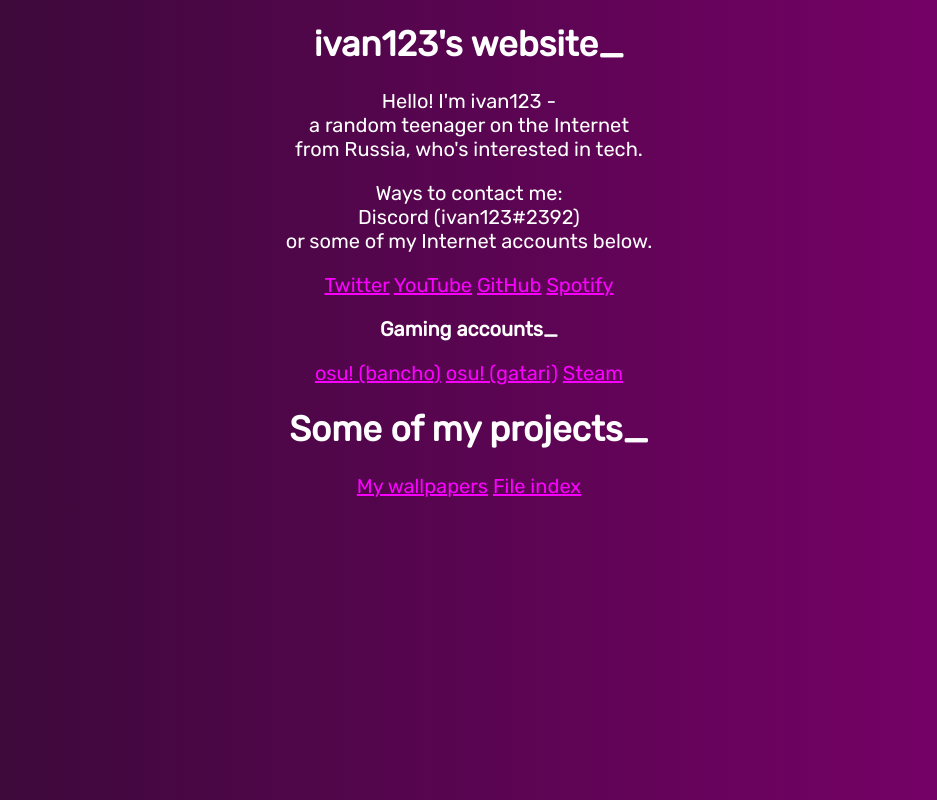
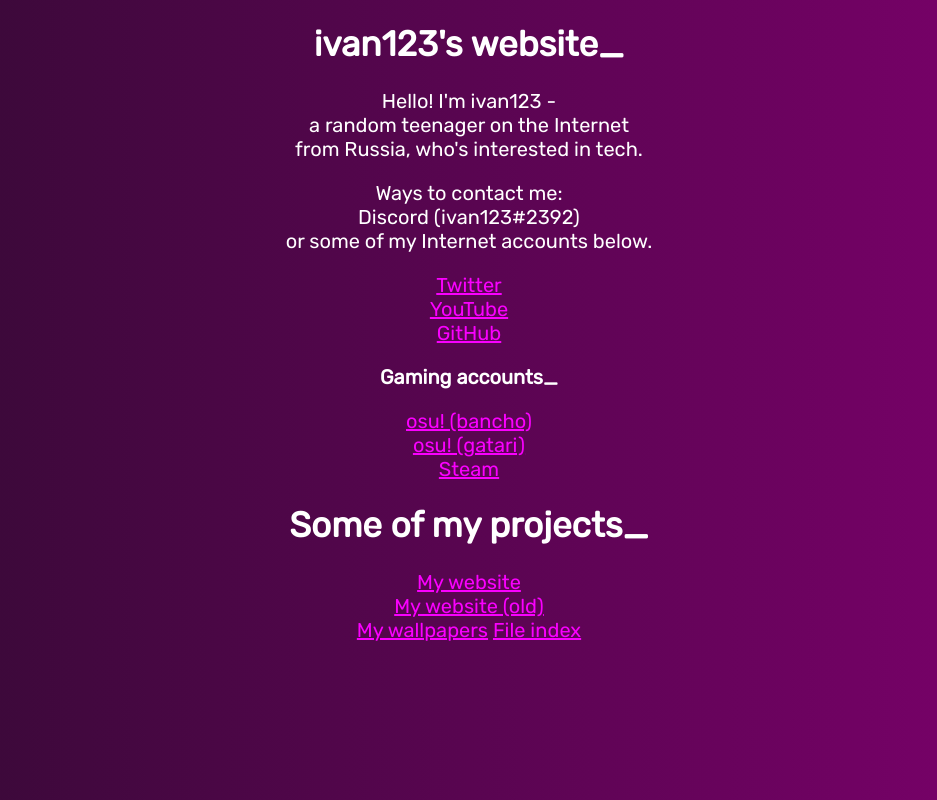
Before and after one commit to Shea7TDM/ivan123s-website-2.0, a plain HTML site: page index.html in a window 1280 px wide. Shown: the whole page, without its empty margins (171-1108 px from the left). Drawn offline with Linux system fonts and the light colour scheme.

Commit message:
some changes

```diff
--- a/index.html
+++ b/index.html
@@ -12,15 +12,16 @@
 		<h1>ivan123's website_</h1>
 		<p>Hello! I'm ivan123 - <br>a random teenager on the Internet <br>from Russia, who's interested in tech.</p>
         <p>Ways to contact me:<br> Discord (ivan123#2392)<br> or some of my Internet accounts below.</p>
-        <a href="https://twitter.com/ivan123ru">Twitter</a>
-        <a href="https://www.youtube.com/channel/UCjEU7UGrIFQkv_cdVL3pgZw">YouTube</a>
+        <a href="https://twitter.com/ivan123ru">Twitter</a><br>
+        <a href="https://www.youtube.com/channel/UCjEU7UGrIFQkv_cdVL3pgZw">YouTube</a><br>
         <a href="https://github.com/ivan123-ru">GitHub</a>
-        <a href="https://open.spotify.com/user/xbzce22ca3gul7l21cu5k5s0w?si=417718435cc84e4a">Spotify</a>
         <p><b>Gaming accounts_</b></p>
-        <a href="https://osu.ppy.sh/users/19343600">osu! (bancho)</a>
-        <a href="https://osu.gatari.pw/u/24018">osu! (gatari)</a>
+        <a href="https://osu.ppy.sh/users/19343600">osu! (bancho)</a><br>
+        <a href="https://osu.gatari.pw/u/24018">osu! (gatari)</a><br>
         <a href="https://steamcommunity.com/id/ivan123ru/">Steam</a>
         <h1>Some of my projects_</h1>
+        <a href="https://github.com/ivan123-ru/ivan123s-website-2.0">My website</a><br>
+        <a href="https://github.com/ivan123-ru/ivan123s-website-old">My website (old)</a><br>
         <a href="https://github.com/ivan123-ru/ivan123s-wallpapers">My wallpapers</a>
         <a href="../files">File index</a>
 	</div>
```
